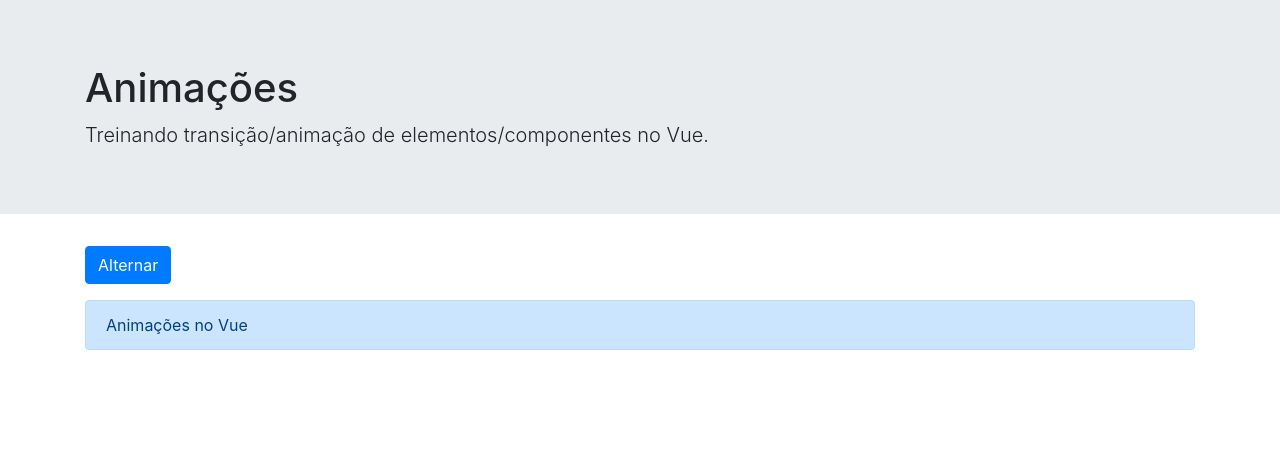
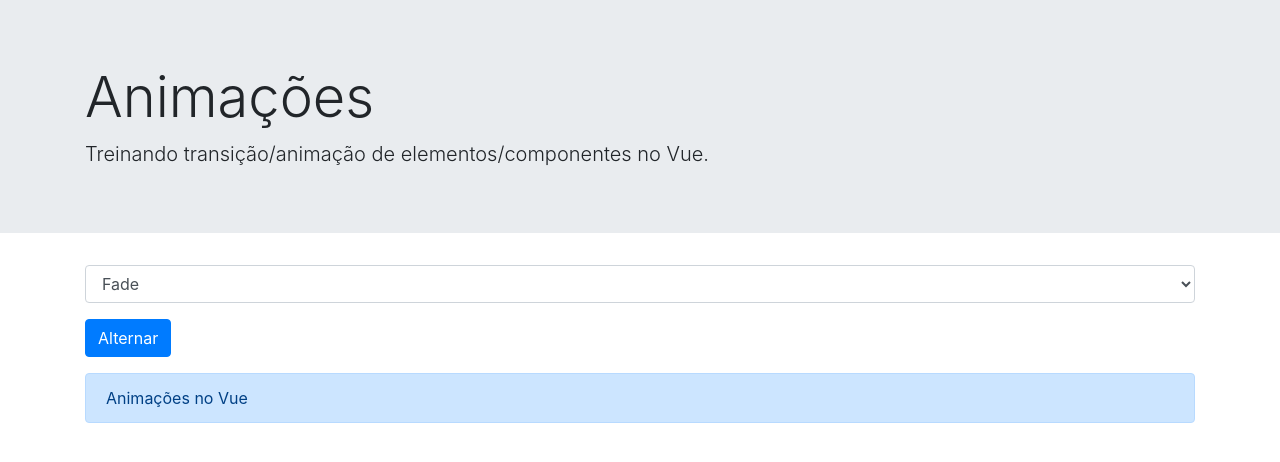
Before and after one commit to ponqueli/vue-animacoes, a Vue app: page / in a window 1280 px wide. Shown: the top 462 px of the page. Built offline with nearby package versions, Linux system fonts and the light colour scheme.

Commit message:
transicoes opcoes

```diff
--- a/src/App.vue
+++ b/src/App.vue
@@ -3,13 +3,25 @@
 
     <div class="jumbotron jumbotron-fluid">
       <div class="container">
-        <h1 class="dsplay-4">Animações</h1>
+        <h1 class="display-4">Animações</h1>
         <div class="lead">Treinando transição/animação de elementos/componentes no Vue.</div>
       </div>
     </div>
 
     <div class="container">
+       <div class="form-group">
+        <select name="animacoes" id="selectAnimacoes" class="form-control" v-model="animacaoSelecionada">
+          <option value="fade">Fade</option>
+          <option value="zoom">Zoom</option>
+          <option value="slide">Slide</option>
+        </select>
+      </div>
+
       <button class="btn btn-primary mb-3" @click="mostrar = !mostrar">Alternar</button>
+
+      <transition :name="animacaoSelecionada">
+        <div class="alert alert-primary" v-if="mostrar"> Animações no Vue</div>
+      </transition>
 
       <!--Java Script Hooks-->
       <!-- <transition
@@ -32,7 +44,7 @@
       </transition> -->
 
       <!--https://animate.style -->
-      <transition
+      <!-- <transition
         appear
         appear-class=""
         appear-active-class="animate__animated animate__flipInY"
@@ -47,7 +59,7 @@
         leave-to-class=""
         >
         <div class="alert alert-primary" v-if="mostrar">Animações no Vue</div>
-      </transition>
+      </transition> -->
 
       <!-- <transition name="fade">
         <div class="alert alert-primary" v-if="mostrar">Animações no Vue</div>
@@ -70,7 +82,8 @@
 export default {
    data(){
      return{
-       mostrar: true
+       mostrar: true,
+       animacaoSelecionada: 'fade'
      }
    },
    methods:{
@@ -176,4 +189,5 @@ export default {
   .fade-enter-active, .fade-leave-active{
     transition: opacity 1s;
   }
+
 </style>
```
